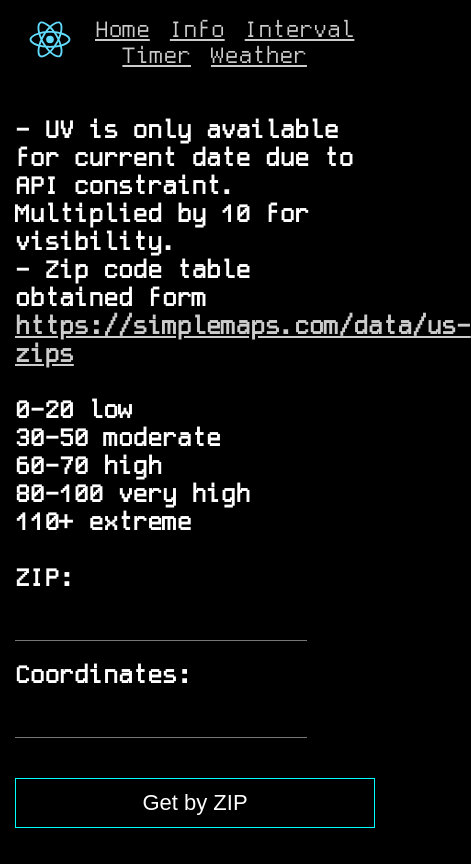
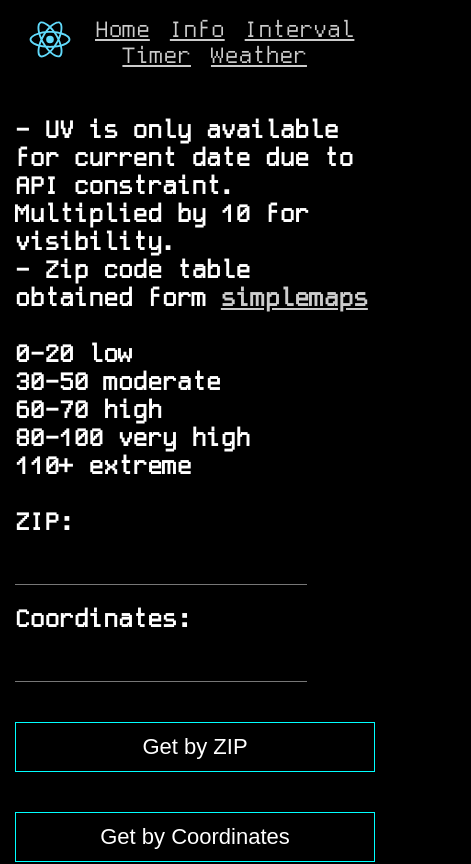
Before and after one commit to djlafo/personal-site-2024, a React (Create React App) app: page /Weather in a window 390 px wide. Shown: the top 864 px of the page, 471 px wide, since content can reach past the window. Built offline with nearby package versions, Linux system fonts and the light colour scheme.

Commit message:
change link text for mobile

```diff
--- a/src/pages/Weather/index.tsx
+++ b/src/pages/Weather/index.tsx
@@ -60,7 +60,7 @@
             <ToastContainer />
             <h3>
                 - UV is only available for current date due to API constraint.  Multiplied by 10 for visibility.<br/>
-                - Zip code table obtained form <a href='https://simplemaps.com/data/us-zips' target='_blank' rel='noreferrer'>https://simplemaps.com/data/us-zips</a><br/>
+                - Zip code table obtained form <a href='https://simplemaps.com/data/us-zips' target='_blank' rel='noreferrer'>simplemaps</a><br/>
                 <br/>
                 0-20 low<br/>
                 30-50 moderate<br/>
```
